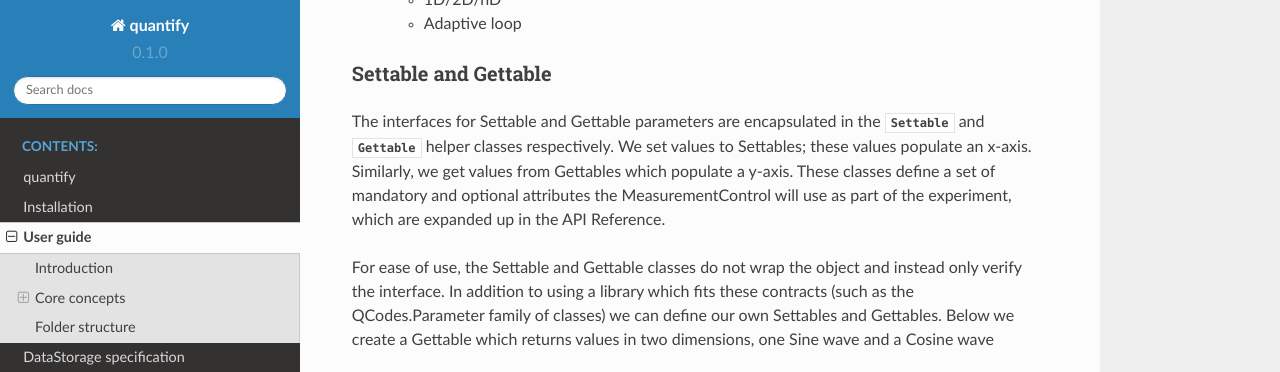
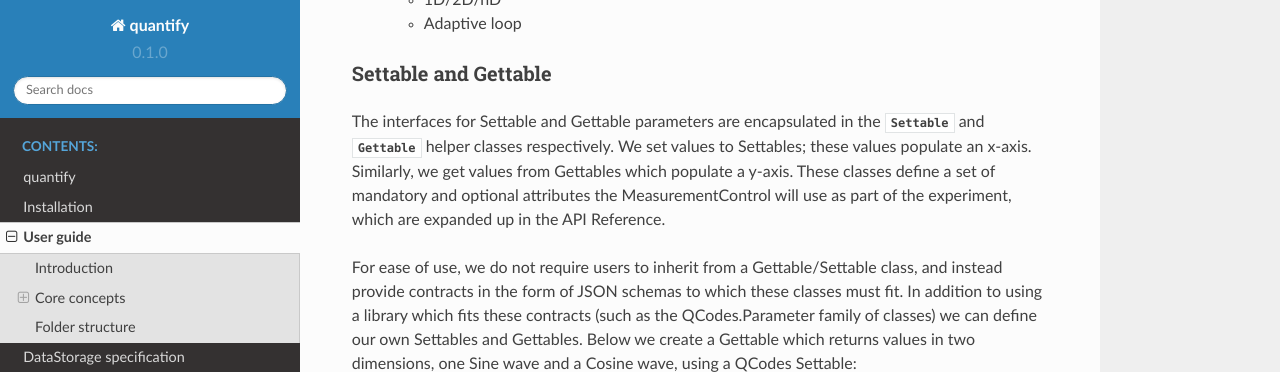
Before and after one commit to quantify-os/quantify-core, a Sphinx documentation site: the page built from docs/usage.rst, in a window 1280 px wide and 900 px high, scrolled down 1633 px, cut to the strip 0-372 px from the top of the window. Built offline with Sphinx 7.4.7 and the Read the Docs theme 2.0.0, drawn with Linux system fonts in a browser that asks for light colours; pages that are not in the unit, such as notebooks, are missing from menus.

Commit message:
clean up doc a bit

```diff
--- a/docs/usage.rst
+++ b/docs/usage.rst
@@ -79,14 +79,17 @@ The interfaces for Settable and Gettable parameters are encapsulated in the :cla
 We set values to Settables; these values populate an x-axis. Similarly, we get values from Gettables which populate a y-axis.
 These classes define a set of mandatory and optional attributes the MeasurementControl will use as part of the experiment, which are expanded up in the API Reference.
 
-For ease of use, the Settable and Gettable classes do not wrap the object and instead only verify the interface.
+For ease of use, we do not require users to inherit from a Gettable/Settable class, and instead provide contracts in the form of JSON schemas to which these classes must fit.
 In addition to using a library which fits these contracts (such as the QCodes.Parameter family of classes) we can define our own Settables and Gettables.
-Below we create a Gettable which returns values in two dimensions, one Sine wave and a Cosine wave
+Below we create a Gettable which returns values in two dimensions, one Sine wave and a Cosine wave, using a QCodes Settable:
 
 .. jupyter-execute::
 
     import numpy as np
-    from quantify.measurement.types import Settable, Gettable
+    from qcodes import ManualParameter
+
+
+    t = ManualParameter('time', label='Time', unit='s')
 
     class DualWave:
         def __init__(self):
```
Also changed, not shown: other parts of docs/usage.rst (+2 -1 lines).
